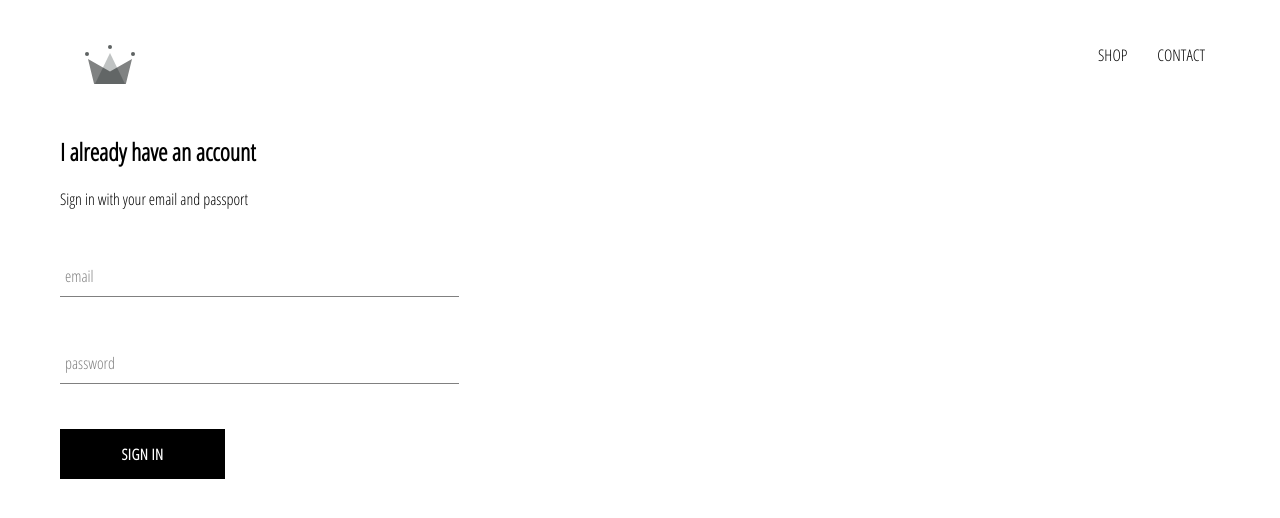
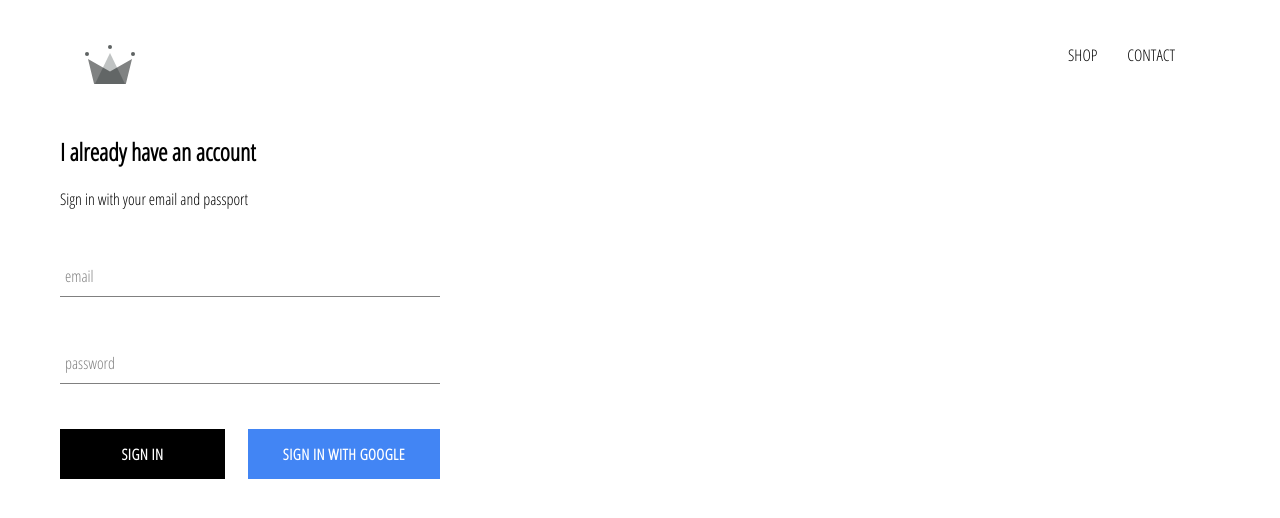
Before and after one commit to mikins82/crwn-clothing, a React (Create React App) app: page /signin in a window 1280 px wide. Shown: the top 518 px of the page. Built offline with nearby package versions, Linux system fonts and the light colour scheme; no server answers.

Commit message:
integrated firebase into app

```diff
--- a/package.json
+++ b/package.json
@@ -6,6 +6,7 @@
     "@testing-library/jest-dom": "^4.2.4",
     "@testing-library/react": "^9.3.2",
     "@testing-library/user-event": "^7.1.2",
+    "firebase": "^7.9.1",
     "node-sass": "^4.13.1",
     "react": "^16.12.0",
     "react-dom": "^16.12.0",
--- a/src/App.css
+++ b/src/App.css
@@ -7,3 +7,7 @@
   text-decoration: none;
   color: black;
 }
+
+* {
+  box-sizing: border-box;
+}
--- a/src/App.js
+++ b/src/App.js
@@ -1,15 +1,37 @@
 import React from 'react';
 import './App.css';
 import { Route, Switch } from 'react-router-dom';
-import HomePage from './pages/homepage/homepage.component.jsx';
-import ShopPage from './pages/shop/shop.component.jsx';
-import Header from './components/header/header.component.jsx';
+import HomePage from './pages/homepage/homepage.component';
+import ShopPage from './pages/shop/shop.component';
+import Header from './components/header/header.component';
 import SignInAndSignupPage from './pages/sign-in-and-sign-out/sign-in-and-sign-out.component';
+import { auth } from './firebase/firebase.utils';
 
-function App() {
+class App extends React.Component {
+  constructor(props) {
+    super(props);
+
+    this.state = {
+      currentUser: null
+    }
+  }
+
+  unsubscribeFromAuth = null;
+
+  componentDidMount() {
+    this.unsubscribeFromAuth = auth.onAuthStateChanged(user => {
+      this.setState({currentUser: user});
+    })
+  }
+
+  componentWillUnmount() {
+    this.unsubscribeFromAuth();
+  }
+
+  render() {
     return (
       <div>
-      <Header/>
+        <Header currentUser={this.state.currentUser}/>
         <Switch>
           <Route exact path='/' component={HomePage}/>
           <Route exact path='/shop' component={ShopPage}/>
@@ -18,5 +40,6 @@
       </div>
     );
   }
+}
 
 export default App;
--- a/src/components/collection-preview/collection-preview.component.jsx
+++ b/src/components/collection-preview/collection-preview.component.jsx
@@ -1,6 +1,6 @@
 import React from 'react';
 import './collection-preview.styles.scss';
-import Collectionitem from '../collection-item/collection-item.component.jsx';
+import Collectionitem from '../collection-item/collection-item.component';
 
 const CollectionPreview = ({ title, items }) => (
   <div className='collection-preview'>
--- a/src/components/custom-button/custom-button.component.jsx
+++ b/src/components/custom-button/custom-button.component.jsx
@@ -2,8 +2,11 @@
 
 import './custom-button.styles.scss';
 
-const CustomButton = ( { children, ...otherProps }) => (
-  <button className='custom-button' {...otherProps}>
+const CustomButton = ( { children, isGoogleSignIn, ...otherProps }) => (
+  <button
+    className={`${isGoogleSignIn ? 'google-sign-in' : ''} custom-button`}
+    {...otherProps}
+  >
     {children}
   </button>
 );
--- a/src/components/custom-button/custom-button.styles.scss
+++ b/src/components/custom-button/custom-button.styles.scss
@@ -19,4 +19,13 @@
     color: black;
     border: 1px solid black;
   }
+
+  &.google-sign-in {
+    background-color: #4285f4;
+  }
+
+  &:hover {
+    background-color: #357ae8;
+    border: none;
+  }
 }
--- a/src/components/header/header.component.jsx
+++ b/src/components/header/header.component.jsx
@@ -4,8 +4,9 @@
 import { Link } from 'react-router-dom';
 
 import { ReactComponent as Logo } from '../../assets/crown.svg';
+import { auth } from '../../firebase/firebase.utils';
 
-const Header = () => (
+const Header = ({ currentUser }) => (
   <div className='header'>
     <Link className='logo-container' to='/'>
       <Logo className='logo'/>
@@ -17,6 +18,12 @@
       <Link className='option' to='/contact'>
         CONTACT
       </Link>
+      {
+        currentUser ?
+          <div className='option' onClick={() => auth.signOut()}>SIGN OUT</div>
+          :
+          <Link className='option' to='/signin'></Link>
+      }
     </div>
   </div>
 )
--- a/src/components/header/header.styles.scss
+++ b/src/components/header/header.styles.scss
@@ -20,6 +20,7 @@
 
     .option {
       padding: 10px 15px;
+      cursor: pointer;
     }
   }
 }
--- a/src/components/sign-in/sign-in.component.jsx
+++ b/src/components/sign-in/sign-in.component.jsx
@@ -3,6 +3,8 @@
 import './sign-in.styles.scss';
 import FormInput from '../form-input/form-input.component';
 import CustomButton from '../custom-button/custom-button.component';
+
+import { signInWithGoogle } from '../../firebase/firebase.utils';
 
 class SignIn extends React.Component {
   constructor(props) {
@@ -50,8 +52,10 @@
             label='password'
             required
           />
-
-          <CustomButton type='submit'>Sign in</CustomButton>
+          <div className='buttons'>
+            <CustomButton type='submit'>Sign in</CustomButton>
+            <CustomButton onClick={signInWithGoogle} isGoogleSignIn>Sign in with Google</CustomButton>
+          </div>
         </form>
       </div>
     );
--- a/src/components/sign-in/sign-in.styles.scss
+++ b/src/components/sign-in/sign-in.styles.scss
@@ -1,9 +1,14 @@
 .sign-in {
-  width: 30vw;
+  width: 380px;
   display: flex;
   flex-direction: column;
 
   .title {
     margin: 10px 0;
   }
+
+  .buttons {
+    display: flex;
+    justify-content: space-between;
+  }
 }
--- /dev/null
+++ b/src/firebase/firebase.utils.js
@@ -0,0 +1,24 @@
+import firebase from 'firebase/app';
+import 'firebase/firestore';
+import 'firebase/auth';
+
+const config = {
+  apiKey: "AIzaSyA4pu-iqyvtV9FM_YRE28r6Y6oIHGxtlTE",
+  authDomain: "crwn-db-8253b.firebaseapp.com",
+  databaseURL: "https://crwn-db-8253b.firebaseio.com",
+  projectId: "crwn-db-8253b",
+  storageBucket: "crwn-db-8253b.appspot.com",
+  messagingSenderId: "162534261114",
+  appId: "1:162534261114:web:070624db29678f7f7616c3"
+};
+
+firebase.initializeApp(config);
+
+export const auth = firebase.auth();
+export const firestore = firebase.firestore();
+
+const provider = new firebase.auth.GoogleAuthProvider();
+provider.setCustomParameters({prompt: 'select_account'});
+export const signInWithGoogle = () => auth.signInWithPopup(provider);
+
+export default firebase;
--- a/src/pages/shop/shop.component.jsx
+++ b/src/pages/shop/shop.component.jsx
@@ -1,6 +1,6 @@
 import React from 'react';
 import SHOP_DATA from './shop.data';
-import CollectionPreview from '../../components/collection-preview/collection-preview.component.jsx';
+import CollectionPreview from '../../components/collection-preview/collection-preview.component';
 
 class ShopPage extends React.Component {
   constructor(props) {
```
Also changed, not shown: 1 other file (tests, documents, lock files or other folders). Lines whose indentation alone changed are shown as unchanged.
